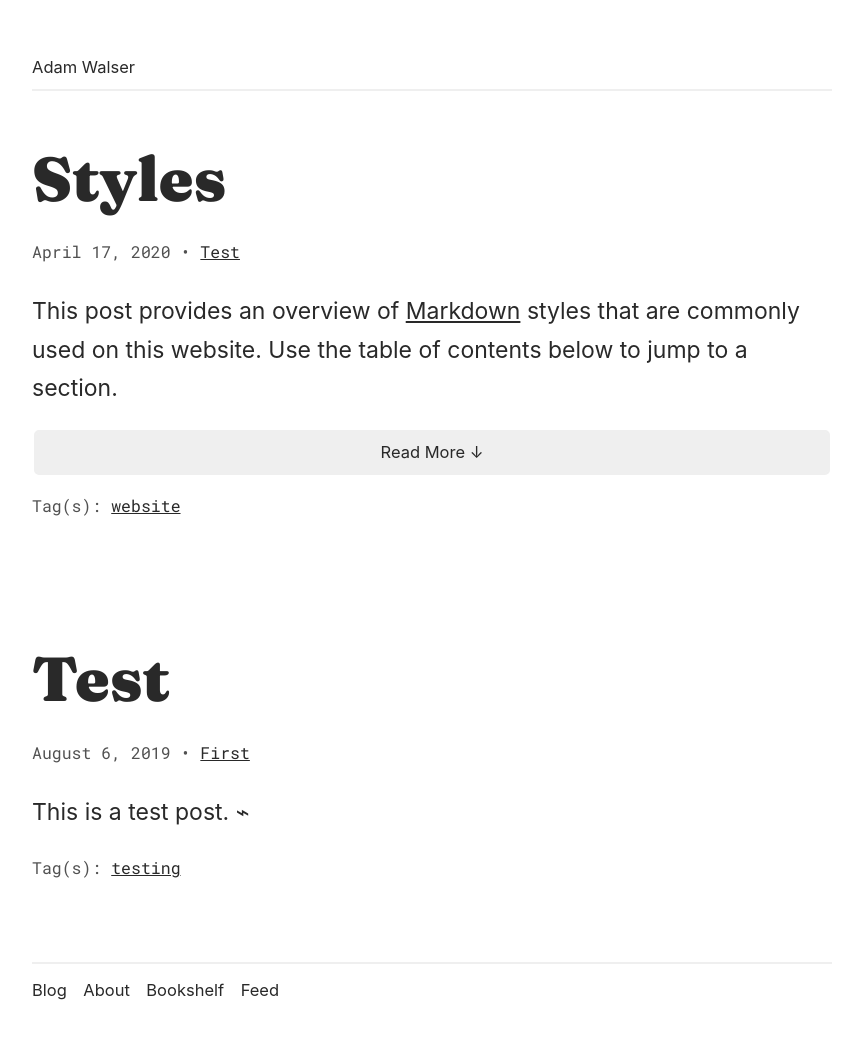
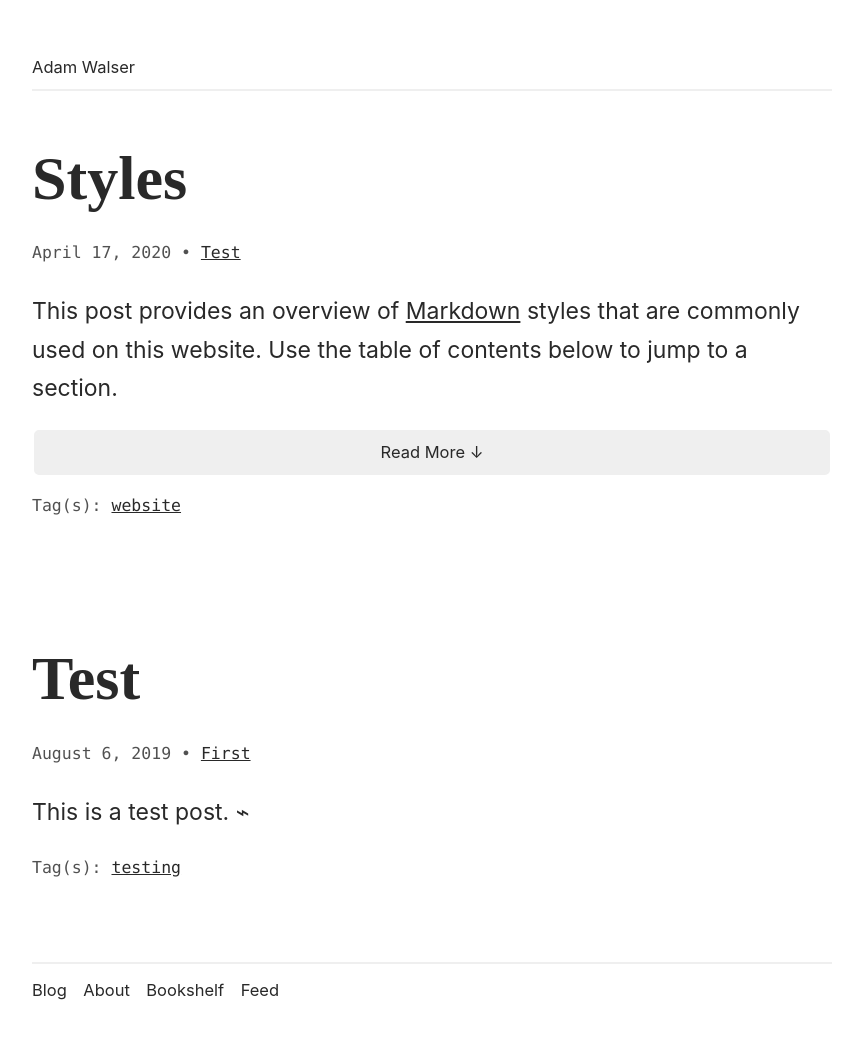
Before and after one commit to ajpwalser/ajpwalser.github.io, a Jekyll site: the page built from index.html, in a window 1280 px wide. Shown: the whole page, without its empty margins (208-1071 px from the left). Built offline with Jekyll 4.4.1, drawn with Linux system fonts in a browser that asks for light colours; some web fonts are replaced; the list of posts is cut into pages by our own code.

Commit message:
Update default.html

```diff
--- a/_layouts/default.html
+++ b/_layouts/default.html
@@ -5,8 +5,6 @@
    <meta http-equiv="X-UA-Compatible" content="IE=edge">
    <meta name="viewport" content="width=device-width, initial-scale=1">
    <link rel="stylesheet" href="{{ '/css/style.css' | absolute_url }}">
-   <link rel="preconnect" href="https://fonts.gstatic.com">
-   <link href="https://fonts.googleapis.com/css2?family=Roboto+Mono&family=Fraunces:opsz,wght,SOFT,WONK@144,900,100,1&display=swap" rel="stylesheet">
 
    <link rel="apple-touch-icon" sizes="180x180" href="/apple-touch-icon.png">
    <link rel="icon" type="image/png" sizes="32x32" href="/favicon-32x32.png">
```
